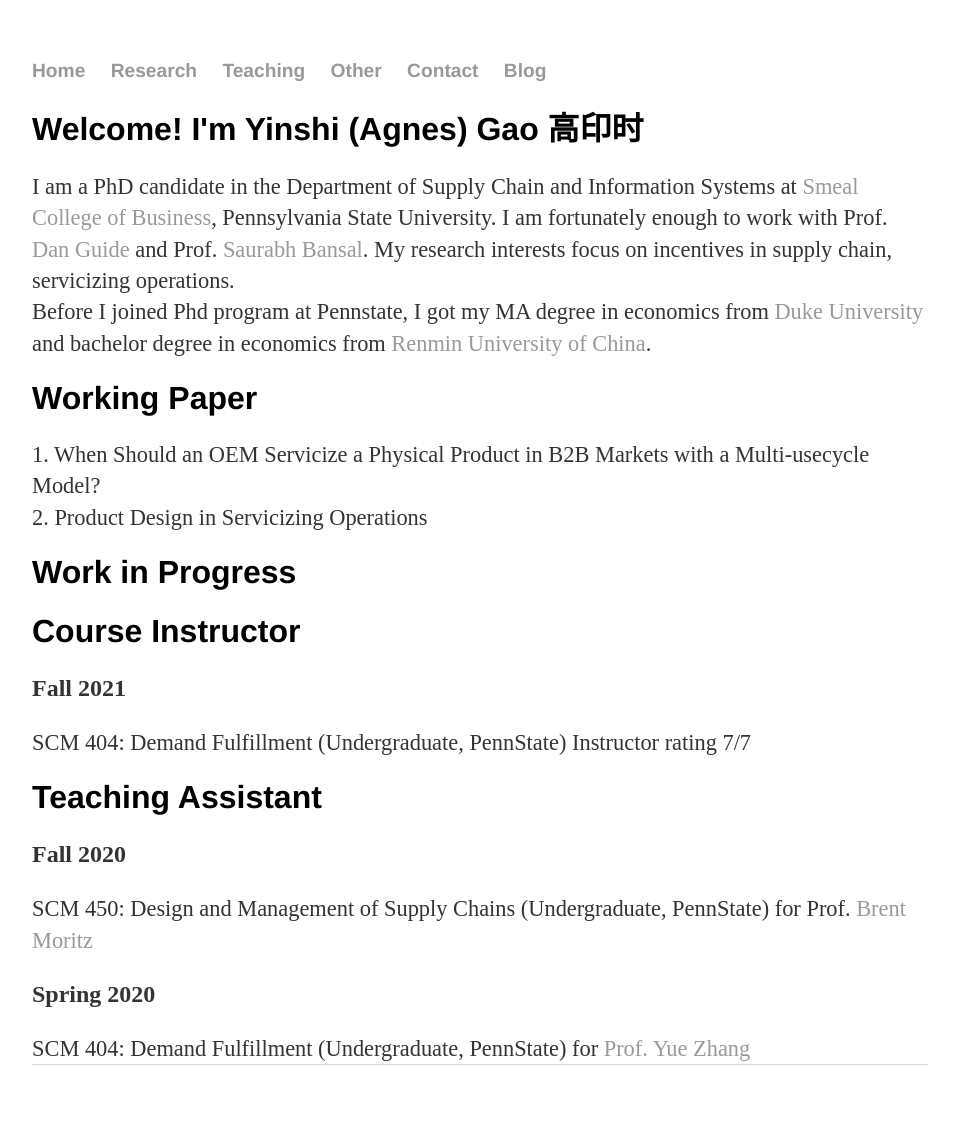
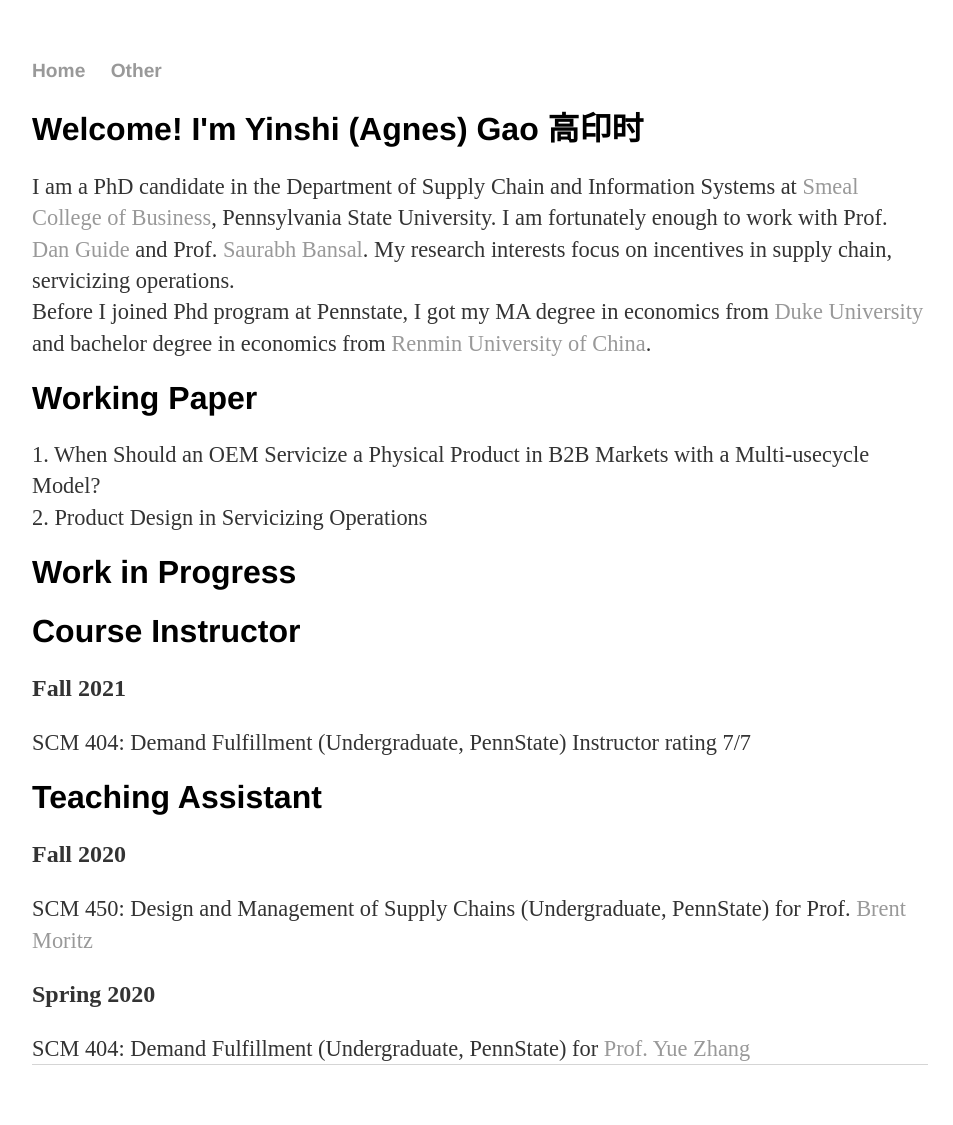
Before and after one commit to yinshi-gao/yinshi-gao.github.io, a Jekyll site: the page built from index.html, in a window 1280 px wide. Shown: the whole page, without its empty margins (160-1113 px from the left). Built offline with Jekyll 4.4.1, drawn with Linux system fonts in a browser that asks for light colours.

Commit message:
Update default.html

```diff
--- a/_layouts/default.html
+++ b/_layouts/default.html
@@ -10,11 +10,7 @@
 			<nav>
 	    		<ul>
 				<li><a href="/">Home</a></li>
-				<li><a href="/research">Research</a></li>
-        			<li><a href="/teaching">Teaching</a></li>
 				<li><a href="/other">Other</a></li>
-				<li><a href="/contact">Contact</a></li>
-				<li><a href="/blog">Blog</a></li>
 	    		</ul>
 			</nav>
 			<div class="container">
```
